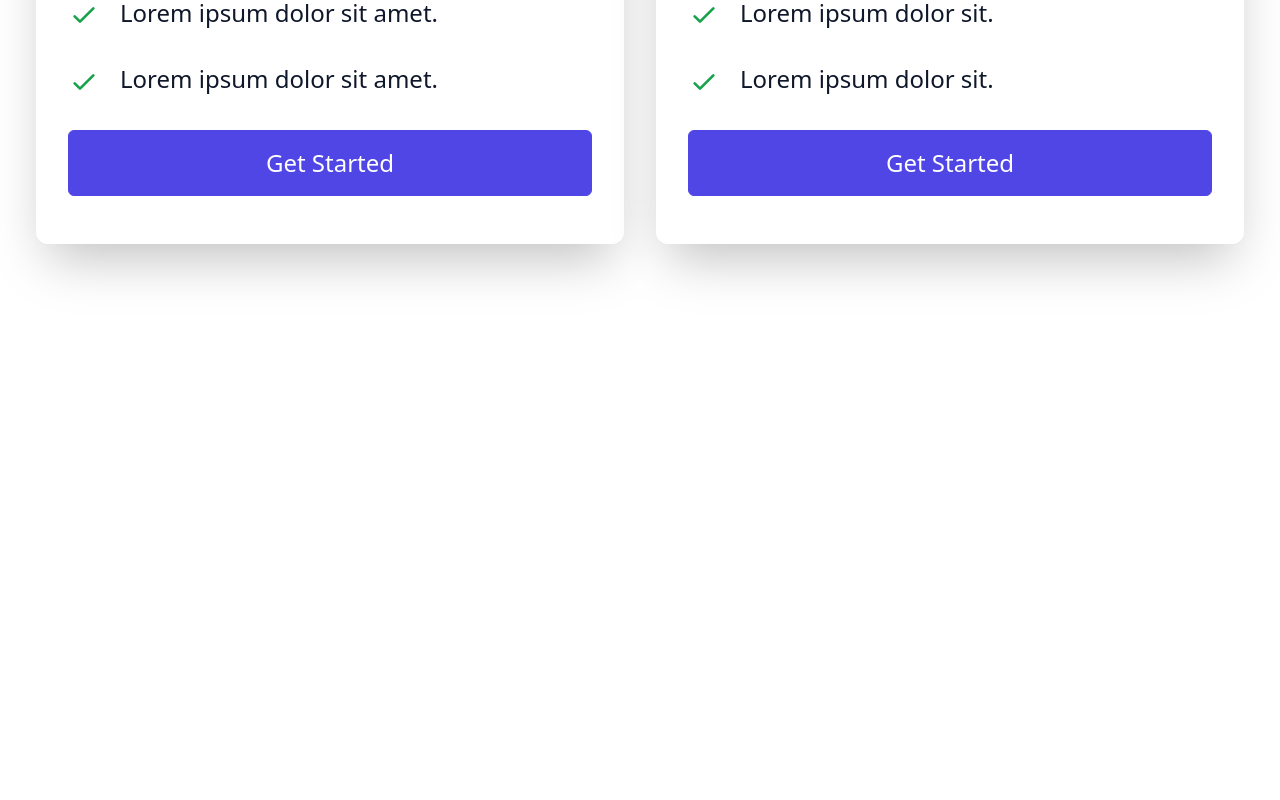
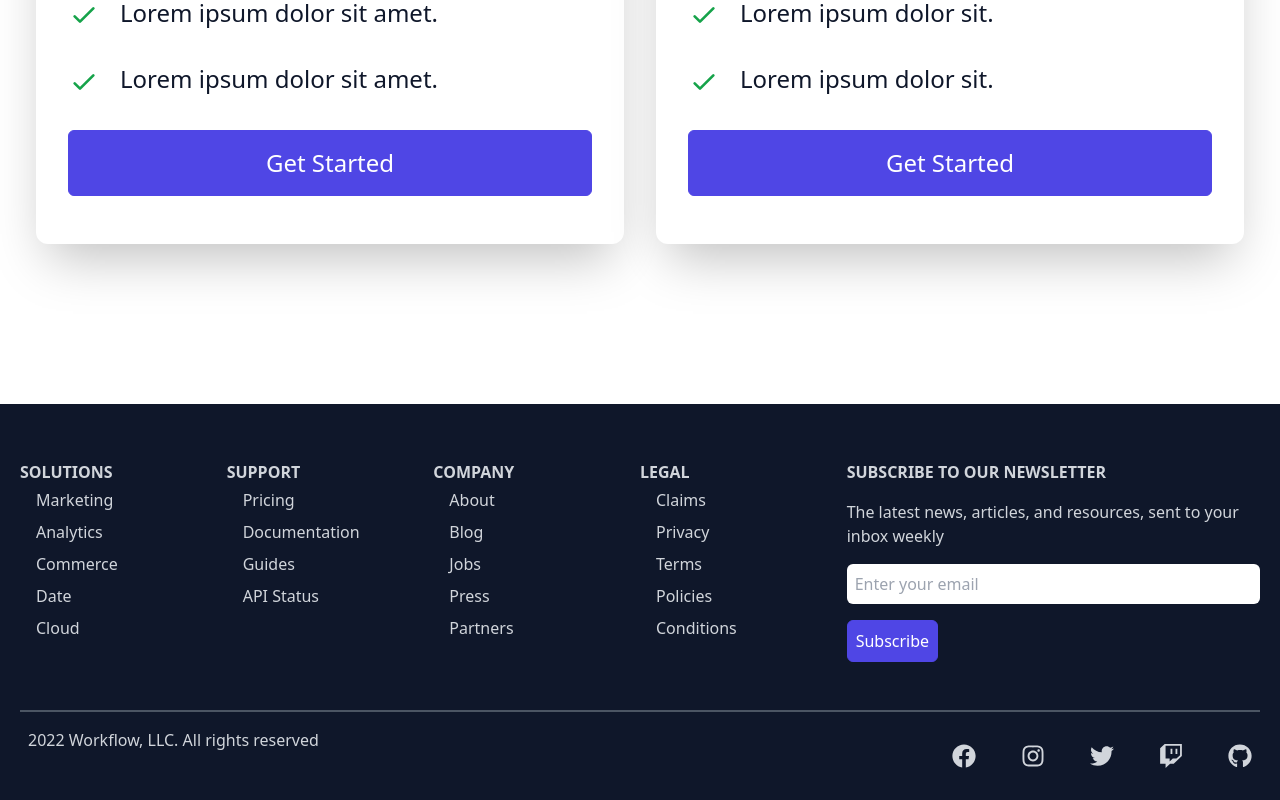
Before and after one commit to Debbl/cloud-app-react, a React (Create React App) app: page / in a window 1280 px wide. Shown: the part 4233-5033 px from the top of the page. Before the commit the page ends 4637 px from the top, so only its background shows below. Built offline with nearby package versions, Linux system fonts and the light colour scheme.

Commit message:
Add Footer

```diff
--- a/package.json
+++ b/package.json
@@ -9,6 +9,7 @@
     "@testing-library/user-event": "^13.2.1",
     "react": "^17.0.2",
     "react-dom": "^17.0.2",
+    "react-icons": "^4.3.1",
     "react-scripts": "5.0.0",
     "web-vitals": "^2.1.0"
   },
--- a/src/App.js
+++ b/src/App.js
@@ -4,6 +4,7 @@
 import Support from './components/Support';
 import AllInOne from './components/AllInOne';
 import Pricing from './components/Pricing';
+import Footer from './components/Footer';
 
 function App() {
   return (
@@ -14,6 +15,7 @@
       <Support />
       <AllInOne />
       <Pricing />
+      <Footer />
     </>
   );
 }
--- /dev/null
+++ b/src/components/Footer.jsx
@@ -0,0 +1,81 @@
+import React from 'react';
+import {
+  FaFacebook,
+  FaGithub,
+  FaInstagram,
+  FaTwitter,
+  FaTwitch,
+} from 'react-icons/fa';
+
+export default function Footer() {
+  return (
+    <div className="py-4 px-2 mt-24 w-full text-gray-300 bg-slate-900">
+      <div className="grid grid-cols-2 py-8 mx-auto max-w-[1240px] border-b-2 border-gray-600 md:grid-cols-6">
+        <div>
+          <h6 className="pt-2 font-bold uppercase">Solutions</h6>
+          <ul>
+            <li className="py-1">Marketing</li>
+            <li className="py-1">Analytics</li>
+            <li className="py-1">Commerce</li>
+            <li className="py-1">Date</li>
+            <li className="py-1">Cloud</li>
+          </ul>
+        </div>
+        <div>
+          <h6 className="pt-2 font-bold uppercase">Support</h6>
+          <ul>
+            <li className="py-1">Pricing</li>
+            <li className="py-1">Documentation</li>
+            <li className="py-1">Guides</li>
+            <li className="py-1">API Status</li>
+          </ul>
+        </div>
+        <div>
+          <h6 className="pt-2 font-bold uppercase">Company</h6>
+          <ul>
+            <li className="py-1">About</li>
+            <li className="py-1">Blog</li>
+            <li className="py-1">Jobs</li>
+            <li className="py-1">Press</li>
+            <li className="py-1">Partners</li>
+          </ul>
+        </div>
+        <div>
+          <h6 className="pt-2 font-bold uppercase">Legal</h6>
+          <ul>
+            <li className="py-1">Claims</li>
+            <li className="py-1">Privacy</li>
+            <li className="py-1">Terms</li>
+            <li className="py-1">Policies</li>
+            <li className="py-1">Conditions</li>
+          </ul>
+        </div>
+        <div className="col-span-2 pt-8 md:pt-2">
+          <p className="font-bold uppercase">Subscribe to our newsletter</p>
+          <p className="py-4">
+            The latest news, articles, and resources, sent to your inbox weekly
+          </p>
+          <form action="">
+            <input
+              className="p-2 mr-4 mb-4 w-full rounded-md"
+              type="email"
+              placeholder="Enter your email"
+            />
+            <button className="p-2 mb-4">Subscribe</button>
+          </form>
+        </div>
+      </div>
+
+      <div className="flex justify-between py-4 px-2 mx-auto max-w-[1240px] text-center sm:flex-row">
+        <p>2022 Workflow, LLC. All rights reserved</p>
+        <div className="flex justify-between pt-4 text-2xl sm:w-[300px]">
+          <FaFacebook />
+          <FaInstagram />
+          <FaTwitter />
+          <FaTwitch />
+          <FaGithub />
+        </div>
+      </div>
+    </div>
+  );
+}
```
Also changed, not shown: 1 other file (tests, documents, lock files or other folders).
